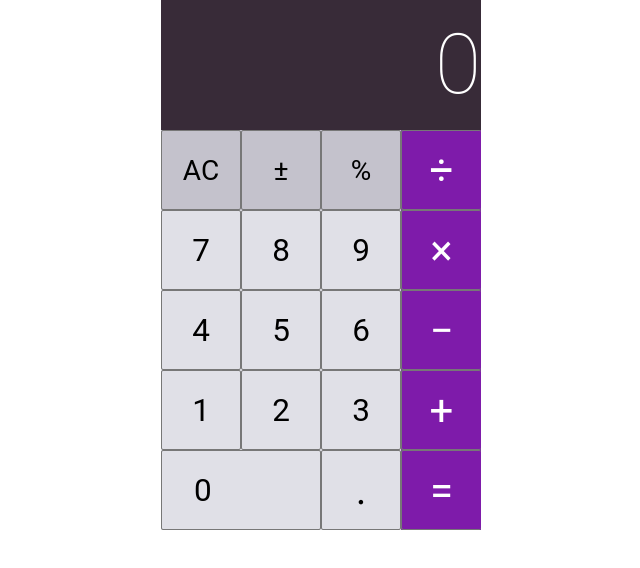
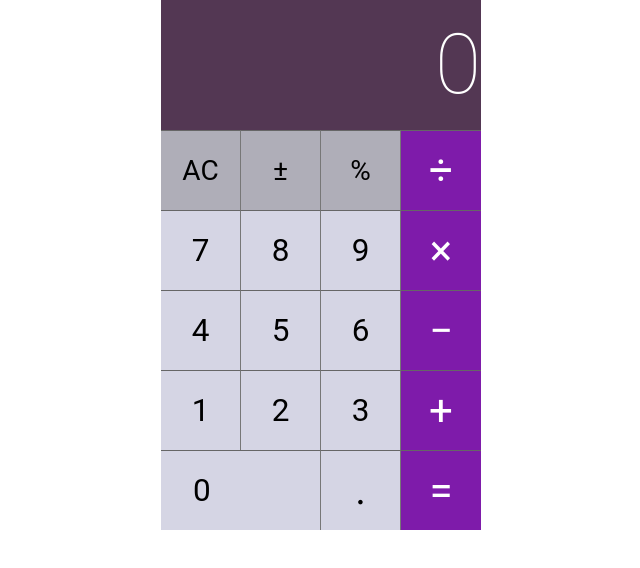
Before and after one commit to LagrangeVI/exam-react-calculator, a React (Create React App) app: page / in a window 1280 px wide. Shown: the top 568 px of the page, without its empty margins (319-959 px from the left). Built offline with nearby package versions, Linux system fonts and the light colour scheme.

Commit message:
update colors

```diff
--- a/src/App.css
+++ b/src/App.css
@@ -42,19 +42,18 @@ button:active {
 .calculator {
   width: 100%;
   height: 100%;
-  background: white;
   align-items: center;
   display: flex;
   flex-direction: column;
 }
 
 #wrapper .calculator {
-  box-shadow: 0px 0px 20px 0px #aaa;
+  box-shadow: 0px 0px 20px 0px #ccc;
 }
 
 .calculator-display {
   color: white;
-  background: #382b38;
+  background: #533753;
   line-height: 130px;
   font-size: 6em;
   text-align: end;
@@ -88,7 +87,7 @@ button:active {
 }
 
 .calculator .digit-keys {
-  background: #e0e0e7;
+  background: #d5d5e4;
 
   display: flex;
   flex-direction: row;
@@ -98,10 +97,10 @@ button:active {
 .calculator-key {
   width: 80px;
   height: 80px;
-  border: 1px solid #777;
+  border-right: 1px solid #777;
+  border-top: 1px solid #666;
   text-align: center;
   line-height: 80px;
-  border-radius: 2px;
 
 }
 .calculator .function-keys .calculator-key {
@@ -129,7 +128,7 @@ button:active {
 }
 
 .calculator .function-keys {
-  background: rgba(196,194,204,1);
+  background: rgb(175, 174, 184);
 }
 .calculator .operator-keys {
   background: #7E1BAA;
```
